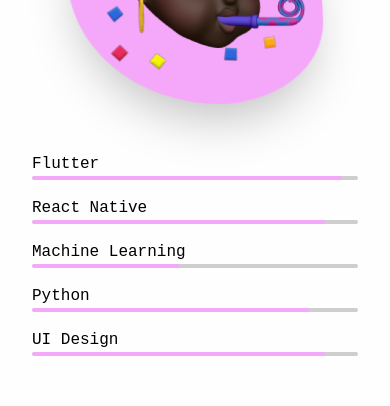
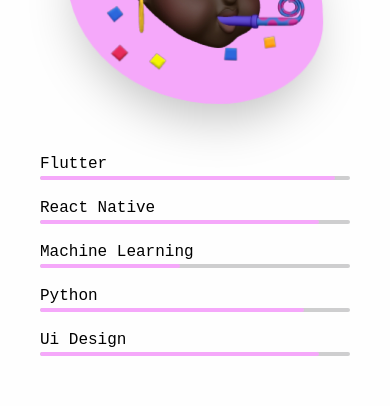
Before and after one commit to MichaelDepp/Methora, a Next.js app: page / in a window 390 px wide. Shown: the part 1140-1546 px from the top of the page. Built offline with nearby package versions, Linux system fonts and the light colour scheme.

Commit message:
refactor: use array map for the progressbar in skills

```diff
--- a/src/components/ProgressBar/index.jsx
+++ b/src/components/ProgressBar/index.jsx
@@ -2,7 +2,7 @@ import React, { useEffect } from 'react';
 import { useAnimation, motion } from 'framer-motion';
 import { useInView } from 'react-intersection-observer';
 
-const ProgressBar = ({ custom, skillName, percentage }) => {
+const ProgressBar = ({ custom, name, percentage }) => {
     const { ref, inView } = useInView();
     const progressBarAnimation = useAnimation();
     const opacityAnimation = useAnimation();
@@ -31,7 +31,7 @@ const ProgressBar = ({ custom, skillName, percentage }) => {
         }
     }, [inView]);
 
-    if (!skillName || !percentage) {
+    if (!name || !percentage) {
         return null;
     }
     return (
@@ -40,7 +40,7 @@ const ProgressBar = ({ custom, skillName, percentage }) => {
                 custom={custom}
                 animate={opacityAnimation}
                 className="font-regular text-base lg:text-lg">
-                {skillName}
+                {name}
             </motion.p>
             <motion.div
                 custom={custom}
--- a/src/screens/Skills/index.jsx
+++ b/src/screens/Skills/index.jsx
@@ -28,6 +28,29 @@ const Skills = () => {
         }
     }, [inView]);
 
+    const skillsData = [
+        {
+            name: 'Flutter',
+            percentage: 95
+        },
+        {
+            name: 'React Native',
+            percentage: 90
+        },
+        {
+            name: 'Machine Learning',
+            percentage: 45
+        },
+        {
+            name: 'Python',
+            percentage: 85
+        },
+        {
+            name: 'Ui Design',
+            percentage: 90
+        }
+    ];
+
     return (
         <Container id="skills">
             <div className="pt-8">
@@ -41,12 +64,10 @@ const Skills = () => {
                     className="flex justify-center lg:items-center lg:justify-end">
                     <ImageBlob image={'./assets/memoji-skills.webp'} />
                 </motion.div>
-                <ContentWrapper style={'w-full my-auto'}>
-                    <ProgressBar custom={1} skillName={'Flutter'} percentage={95} />
-                    <ProgressBar custom={2} skillName={'React Native'} percentage={90} />
-                    <ProgressBar custom={3} skillName={'Machine Learning'} percentage={45} />
-                    <ProgressBar custom={4} skillName={'Python'} percentage={85} />
-                    <ProgressBar custom={5} skillName={'UI Design'} percentage={90} />
+                <ContentWrapper style={'w-full px-2 lg:px-0 my-auto'}>
+                    {skillsData.map((data, key) => (
+                        <ProgressBar key={key} custom={key} {...data} />
+                    ))}
                 </ContentWrapper>
             </div>
         </Container>
```
